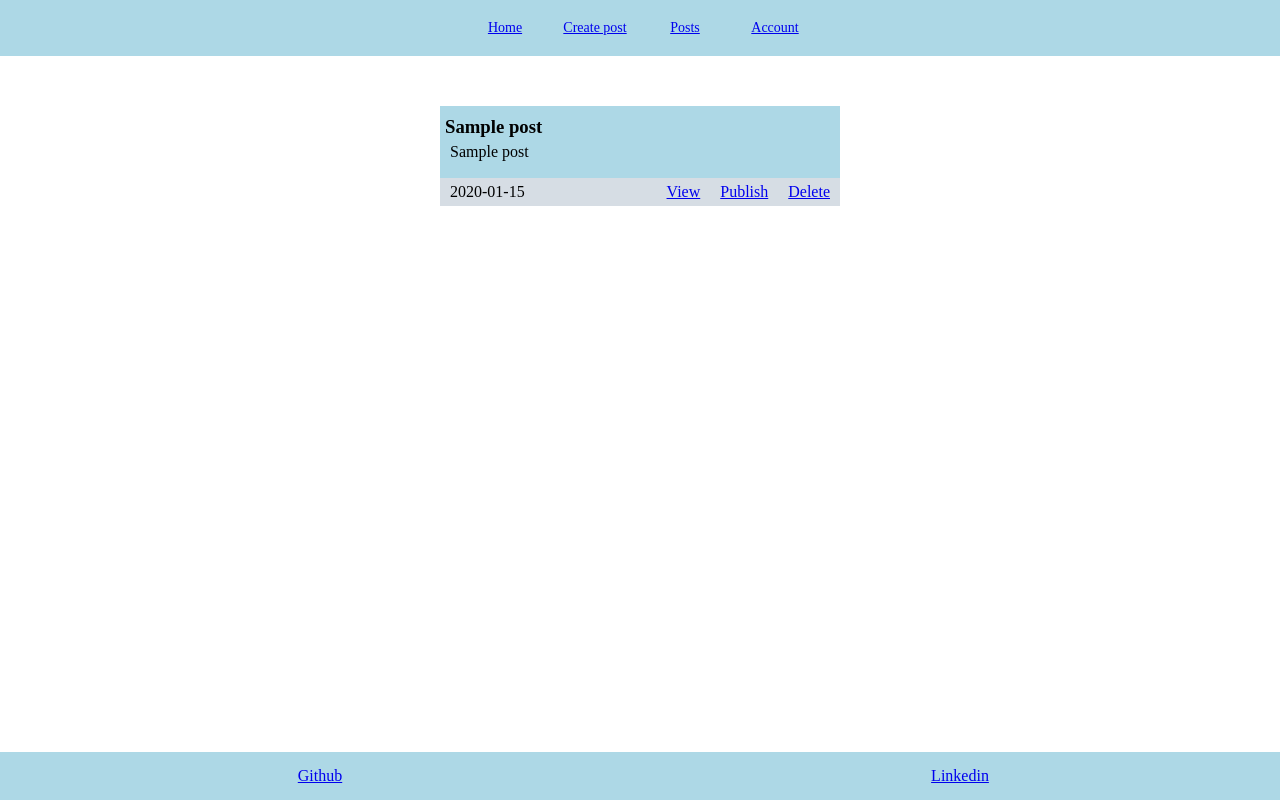
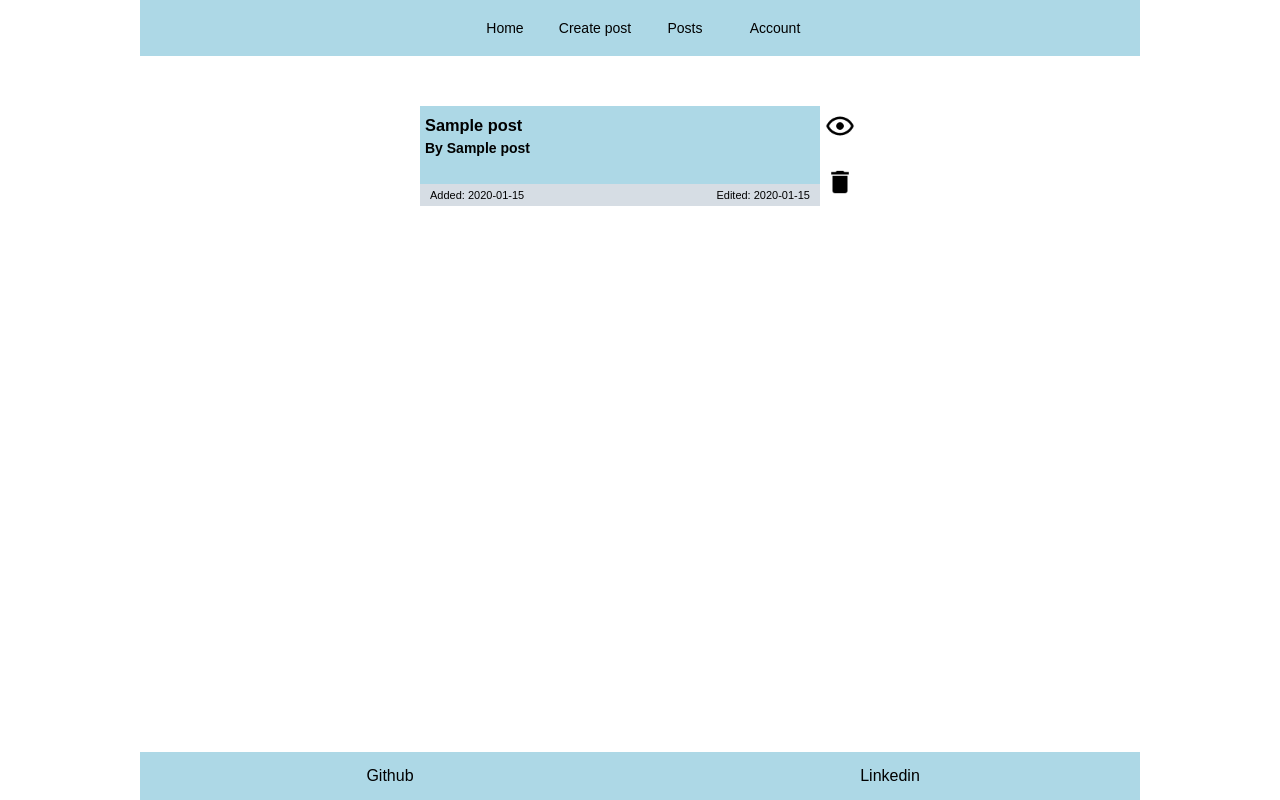
Before and after one commit to benhurst1/journal_app, a Flask app: page /posts in a window 1280 px wide. Run offline with Flask 3, Linux system fonts and the light colour scheme; the visitor is signed in with stand-in values (Sample User, id 1); a database or web service that is not in the repository returns one stand-in record (values such as "Sample title"); some libraries are stand-ins or nearby versions.

Commit message:
styling post preview, icons and create post

```diff
--- a/static/style.css
+++ b/static/style.css
@@ -1,11 +1,23 @@
 * {
   margin: 0;
+  font-family: Arial, Helvetica, sans-serif;
+}
+
+a {
+  text-decoration: none;
+  color: black;
+}
+
+a:hover {
+  filter: brightness(95%);
 }
 
 body {
   min-height: 100vh;
+  max-width: 1000px;
   display: flex;
   flex-direction: column;
+  margin: auto;
 }
 
 nav {
@@ -21,10 +33,7 @@ nav a {
   width: 80px;
   font-size: 14px;
   text-align: center;
-}
-
-nav a:hover {
-  background-color: rgb(150, 189, 201);
+  background-color: lightblue;
 }
 
 footer {
@@ -39,10 +48,7 @@ footer a {
   padding: 15px 0px;
   width: 80px;
   text-align: center;
-}
-
-footer a:hover {
-  background-color: rgb(150, 189, 201);
+  background-color: lightblue;
 }
 
 .user-form {
@@ -67,10 +73,16 @@ footer a:hover {
 }
 
 .input-post-title {
+  padding: 5px;
+  border-radius: 5px;
+  border: 1px lightgray solid;
   width: 100%;
 }
 
 .input-post-body {
+  padding: 5px;
+  border-radius: 5px;
+  border: 1px lightgray solid;
   width: 100%;
 }
 
@@ -87,6 +99,10 @@ label {
   gap: 30px;
 }
 
+.post-area {
+  display: flex;
+}
+
 .post-preview {
   display: flex;
   width: 400px;
@@ -94,12 +110,16 @@ label {
   flex-direction: column;
   background-color: lightblue;
   justify-content: space-between;
+  font-size: 14px;
 
   gap: 10px;
 }
 
 .post-preview-main {
   padding: 10px 5px 0px 5px;
+  display: flex;
+  flex-direction: column;
+  gap: 5px;
 }
 
 .post-preview-footer {
@@ -107,22 +127,23 @@ label {
   justify-content: space-between;
   background-color: rgb(214, 221, 228);
   padding: 0px 5px 0px 5px;
+  font-size: 11px;
 }
 
 .post-preview-buttons {
   display: flex;
-  flex-direction: row;
-  justify-content: flex-end;
+  flex-direction: column;
+  justify-content: space-between;
   gap: 10px;
+}
+
+.post-preview-buttons img {
+  width: 30px;
 }
 
 .post-preview-buttons a,
 p {
   padding: 5px;
-}
-
-.post-preview-buttons a:hover {
-  background-color: rgb(195, 201, 208);
 }
 
 .post-view-container {
--- a/templates/_previewpost.html
+++ b/templates/_previewpost.html
@@ -1,22 +1,33 @@
-<div class="post-preview">
+<div class="post-area">
+  <a href="view?id={{post.id}}"
+    ><div class="post-preview">
       <div class="post-preview-main">
         <h3>{{post.title[:100]}}</h3>
-    <p>{{post.username}}</p>
-    {% if post.created_at != post.edited_at %} {{post.edited_at}} {% endif %}
+        <h4>By {{post.username}}</h4>
       </div>
       <div class="post-preview-footer">
-    <p>{{post.created_at.strftime("%d/%m/%y")}}</p>
-
+        <p>Added: {{post.created_at.strftime("%H:%M - %d/%m/%y")}}</p>
+        {% if post.created_at != post.last_edited %}
+        <p>Edited: {{post.last_edited.strftime("%H:%M - %d/%m/%y")}}</p>
+        {% endif %}
+      </div>
+    </div>
+  </a>
+  {% if url_for(request.endpoint) == '/posts' %}
   <div class="post-preview-buttons">
-      <a href="view?id={{post.id}}">View</a>
-      {% if url_for(request.endpoint) == '/posts' %}
-
+    {% if post.published == True %}
+    <a href="publish?id={{post.id}}">
+      <img src="static/imgs/eye-off-outline-custom.png" alt="eye slash" /></a
+    >{% else %}
     <a href="publish?id={{post.id}}"
-        >{% if post.published == True %}Unpublish{% else %}Publish{% endif %}</a
+      ><img src="static/imgs/eye-outline-custom.png" alt="eye open" />{% endif
+      %}</a
     >
     {% if post.published != True %}
-      <a href="delete?id={{post.id}}">Delete</a>
-      {% endif %} {% endif %}
+    <a href="delete?id={{post.id}}"
+      ><img src="static/imgs/delete-custom.png" alt=""
+    /></a>
+    {% endif %}
   </div>
+  {% endif %}
 </div>
-</div>
--- a/templates/createpost.html
+++ b/templates/createpost.html
@@ -25,6 +25,7 @@
         name="post-title"
         placeholder="Post title"
         value="{{post.title}}"
+        maxlength="40"
       />
       <label for="post-body">Body </label>
       <textarea
@@ -33,7 +34,7 @@
         id="create-post-body"
         class="input-post-body"
         cols="40"
-        rows="40"
+        rows="30"
         placeholder="Post body"
       >
 {{post.body}}</textarea
```
Also changed, not shown: static/imgs/delete-custom.png (added), static/imgs/eye-off-outline-custom.png (added), static/imgs/eye-outline-custom.png (added), tests/test_post_controller.py (added). Lines whose indentation alone changed are shown as unchanged.
